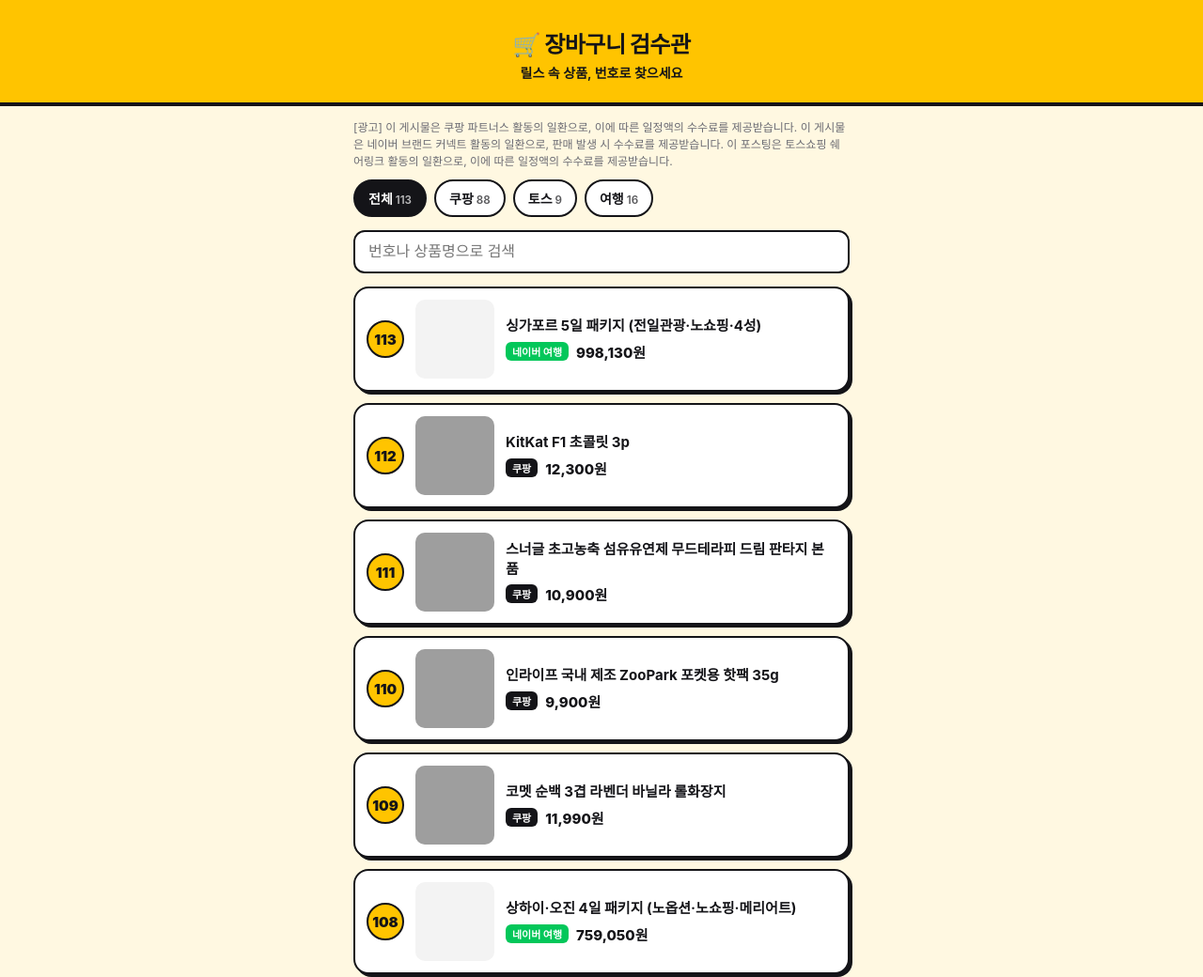
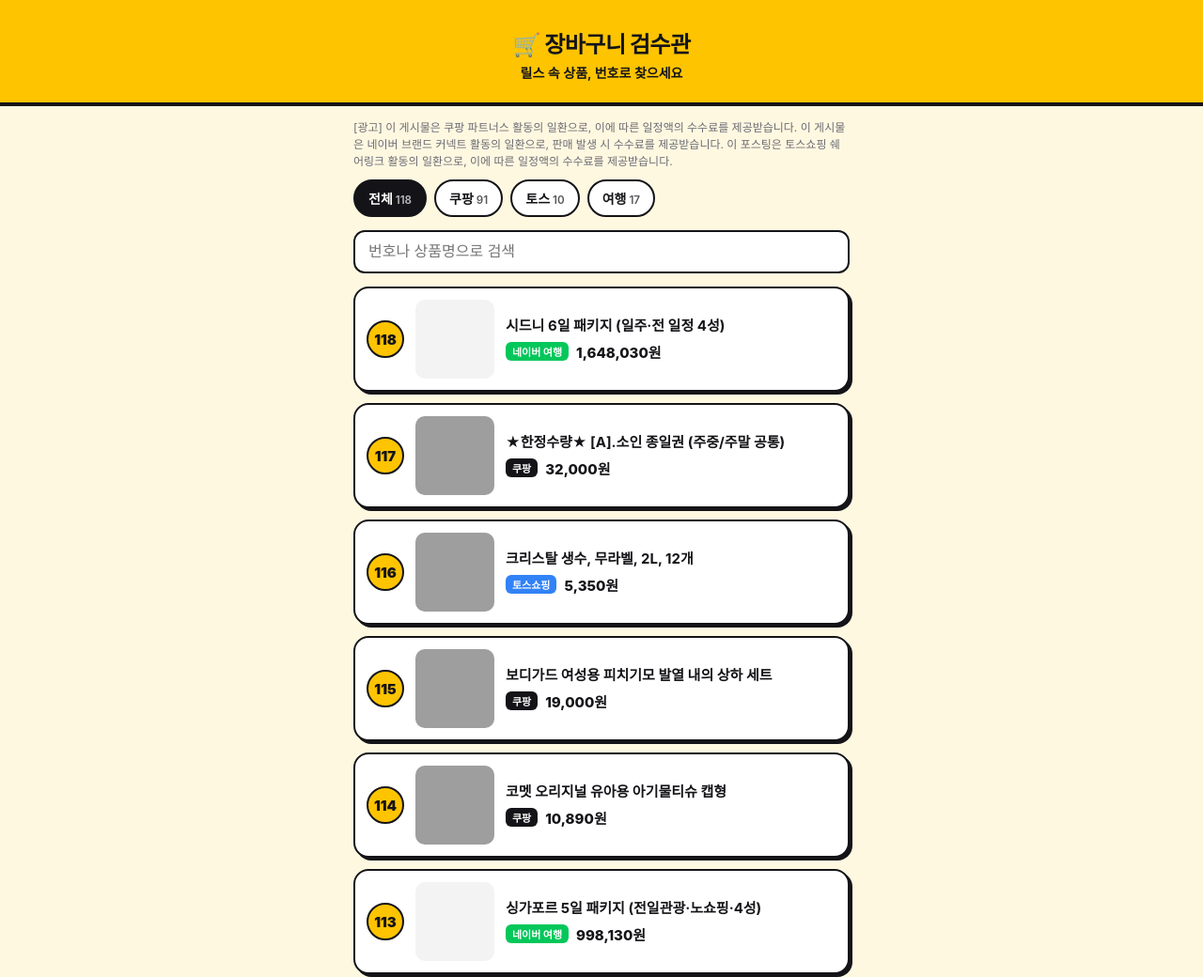
Before and after one commit to JJM-eng/cart, a plain HTML site: page index.html in a window 1280 px wide. Shown: the top 1040 px of the page at 94% size. Drawn offline with Linux system fonts and the light colour scheme; grey boxes are pictures that could not be loaded.

Commit message:
update 2026-11-15

```diff
--- a/index.html
+++ b/index.html
@@ -32,9 +32,14 @@ footer{text-align:center;font-size:12px;color:var(--mut);padding:0 16px 30px}
 </style></head><body>
 <header><h1>🛒 장바구니 검수관</h1><p>릴스 속 상품, 번호로 찾으세요</p></header>
 <p class="ad">[광고] 이 게시물은 쿠팡 파트너스 활동의 일환으로, 이에 따른 일정액의 수수료를 제공받습니다. 이 게시물은 네이버 브랜드 커넥트 활동의 일환으로, 판매 발생 시 수수료를 제공받습니다. 이 포스팅은 토스쇼핑 쉐어링크 활동의 일환으로, 이에 따른 일정액의 수수료를 제공받습니다.</p>
-<nav class="tabs"><button data-t="all" class="on">전체<small>113</small></button><button data-t="coupang" class="">쿠팡<small>88</small></button><button data-t="toss" class="">토스<small>9</small></button><button data-t="naver" class="">여행<small>16</small></button></nav>
+<nav class="tabs"><button data-t="all" class="on">전체<small>118</small></button><button data-t="coupang" class="">쿠팡<small>91</small></button><button data-t="toss" class="">토스<small>10</small></button><button data-t="naver" class="">여행<small>17</small></button></nav>
 <div class="search"><input id="q" type="search" placeholder="번호나 상품명으로 검색" inputmode="search"></div>
-<main><a class="card" href="https://naver.me/5g4gMaOs" target="_blank" rel="sponsored noopener" data-s="113 싱가포르 5일 패키지 (전일관광·노쇼핑·4성)" data-p="naver"><div class="no">113</div><div class="img"></div><div><div class="t">싱가포르 5일 패키지 (전일관광·노쇼핑·4성)</div><div class="m"><span class="tag naver">네이버 여행</span><span class="price">998,130원</span></div></div></a>
+<main><a class="card" href="https://naver.me/5Vxb5tQI" target="_blank" rel="sponsored noopener" data-s="118 시드니 6일 패키지 (일주·전 일정 4성)" data-p="naver"><div class="no">118</div><div class="img"></div><div><div class="t">시드니 6일 패키지 (일주·전 일정 4성)</div><div class="m"><span class="tag naver">네이버 여행</span><span class="price">1,648,030원</span></div></div></a>
+<a class="card" href="https://link.coupang.com/re/AFFTDP?lptag=AF2051905&amp;subid=cartchecker&amp;pageKey=10000011552656&amp;vendorItemId=70000320651326&amp;itemId=20002263203366&amp;traceid=V0-143-7d199d5c36ed33fc&amp;pt=0&amp;slot=6" target="_blank" rel="sponsored noopener" data-s="117 ★한정수량★ [a].소인 종일권 (주중/주말 공통)" data-p="coupang"><div class="no">117</div><img class="img" src="https://image5.coupangcdn.com/image/travel_reactor/travelSeller/common/A00221268/f24516fc-7a84-4a5a-a900-a16629b786a8.jpg" alt="" loading="lazy" referrerpolicy="no-referrer"><div><div class="t">★한정수량★ [A].소인 종일권 (주중/주말 공통)</div><div class="m"><span class="tag coupang">쿠팡</span><span class="price">32,000원</span></div></div></a>
+<a class="card" href="https://toss.shopping/_m/19uSY9jd" target="_blank" rel="sponsored noopener" data-s="116 크리스탈 생수, 무라벨, 2l, 12개" data-p="toss"><div class="no">116</div><img class="img" src="https://shopping.toss.im/live/temp/2026-04-16/39f0e5c6-d997-4dbd-98ae-e1e42dcf1181.jpeg" alt="" loading="lazy" referrerpolicy="no-referrer"><div><div class="t">크리스탈 생수, 무라벨, 2L, 12개</div><div class="m"><span class="tag toss">토스쇼핑</span><span class="price">5,350원</span></div></div></a>
+<a class="card" href="https://link.coupang.com/a/iHbme7Px6W" target="_blank" rel="sponsored noopener" data-s="115 보디가드 여성용 피치기모 발열 내의 상하 세트" data-p="coupang"><div class="no">115</div><img class="img" src="https://img2c.coupangcdn.com/image/retail/images/7197081477593-fdd66244-8eea-455c-9588-79d774cb0078.jpg" alt="" loading="lazy" referrerpolicy="no-referrer"><div><div class="t">보디가드 여성용 피치기모 발열 내의 상하 세트</div><div class="m"><span class="tag coupang">쿠팡</span><span class="price">19,000원</span></div></div></a>
+<a class="card" href="https://link.coupang.com/a/iHbmeCfb3s" target="_blank" rel="sponsored noopener" data-s="114 코멧 오리지널 유아용 아기물티슈 캡형" data-p="coupang"><div class="no">114</div><img class="img" src="https://image15.coupangcdn.com/image/retail/images/44344613265746-312dd5ae-8844-4536-80c8-4110a24dd8c8.jpg" alt="" loading="lazy" referrerpolicy="no-referrer"><div><div class="t">코멧 오리지널 유아용 아기물티슈 캡형</div><div class="m"><span class="tag coupang">쿠팡</span><span class="price">10,890원</span></div></div></a>
+<a class="card" href="https://naver.me/5g4gMaOs" target="_blank" rel="sponsored noopener" data-s="113 싱가포르 5일 패키지 (전일관광·노쇼핑·4성)" data-p="naver"><div class="no">113</div><div class="img"></div><div><div class="t">싱가포르 5일 패키지 (전일관광·노쇼핑·4성)</div><div class="m"><span class="tag naver">네이버 여행</span><span class="price">998,130원</span></div></div></a>
 <a class="card" href="https://link.coupang.com/a/iFwwxkWde8" target="_blank" rel="sponsored noopener" data-s="112 kitkat f1 초콜릿 3p" data-p="coupang"><div class="no">112</div><img class="img" src="https://img3a.coupangcdn.com/image/retail/images/43977781-93dc-41b3-ba16-050ecbec39eb14082933304488015757.png" alt="" loading="lazy" referrerpolicy="no-referrer"><div><div class="t">KitKat F1 초콜릿 3p</div><div class="m"><span class="tag coupang">쿠팡</span><span class="price">12,300원</span></div></div></a>
 <a class="card" href="https://link.coupang.com/a/iFwsbFWUI9" target="_blank" rel="sponsored noopener" data-s="111 스너글 초고농축 섬유유연제 무드테라피 드림 판타지 본품" data-p="coupang"><div class="no">111</div><img class="img" src="https://img4a.coupangcdn.com/image/retail/images/1849753148430356-aecdb519-eb93-4fb9-94da-4ed56d9f0925.jpg" alt="" loading="lazy" referrerpolicy="no-referrer"><div><div class="t">스너글 초고농축 섬유유연제 무드테라피 드림 판타지 본품</div><div class="m"><span class="tag coupang">쿠팡</span><span class="price">10,900원</span></div></div></a>
 <a class="card" href="https://link.coupang.com/a/iFwsa5SHOC" target="_blank" rel="sponsored noopener" data-s="110 인라이프 국내 제조 zoopark 포켓용 핫팩 35g" data-p="coupang"><div class="no">110</div><img class="img" src="https://img3a.coupangcdn.com/image/retail/images/2025/12/02/17/0/3374e6ee-6449-4d07-b484-10a2a78527bc.jpg" alt="" loading="lazy" referrerpolicy="no-referrer"><div><div class="t">인라이프 국내 제조 ZooPark 포켓용 핫팩 35g</div><div class="m"><span class="tag coupang">쿠팡</span><span class="price">9,900원</span></div></div></a>
@@ -147,7 +152,7 @@ footer{text-align:center;font-size:12px;color:var(--mut);padding:0 16px 30px}
 <a class="card" href="https://link.coupang.com/a/h9Ur4WYMKa" target="_blank" rel="sponsored noopener" data-s="3 곰곰 맥반석 구운란" data-p="coupang"><div class="no">3</div><img class="img" src="https://image8.coupangcdn.com/image/retail/images/1742566438571959-53a5ab6a-b98d-4301-94ed-7b5c6d1d3b8c.jpg" alt="" loading="lazy" referrerpolicy="no-referrer"><div><div class="t">곰곰 맥반석 구운란</div><div class="m"><span class="tag coupang">쿠팡</span><span class="price">9,800원</span></div></div></a>
 <a class="card" href="https://link.coupang.com/a/h8Lr52fsl2" target="_blank" rel="sponsored noopener" data-s="2 스프라이트 제로 사이다 with tea" data-p="coupang"><div class="no">2</div><img class="img" src="https://image7.coupangcdn.com/image/retail/images/2026/05/19/18/1/b5de012e-d332-49ab-9be4-5e6b00896427.jpg" alt="" loading="lazy" referrerpolicy="no-referrer"><div><div class="t">스프라이트 제로 사이다 with TEA</div><div class="m"><span class="tag coupang">쿠팡</span><span class="price">15,050원</span></div></div></a>
 <a class="card" href="https://link.coupang.com/a/h8LpepRVCK" target="_blank" rel="sponsored noopener" data-s="1 하이플러스 스마트 하이패스 자동 충전카드" data-p="coupang"><div class="no">1</div><img class="img" src="https://img2a.coupangcdn.com/image/retail/images/2025/07/16/15/6/6b5fcafc-69ea-4111-8aa2-7f84234a2d64.jpg" alt="" loading="lazy" referrerpolicy="no-referrer"><div><div class="t">하이플러스 스마트 하이패스 자동 충전카드</div><div class="m"><span class="tag coupang">쿠팡</span><span class="price">6,000원</span></div></div></a></main>
-<footer>※ 가격·할인은 영상 제작 시점 기준이며 바뀔 수 있어요.<br>업데이트 2026-11-14</footer>
+<footer>※ 가격·할인은 영상 제작 시점 기준이며 바뀔 수 있어요.<br>업데이트 2026-11-15</footer>
 <script>
 const q=document.getElementById('q');let tab='all';
 function apply(){const v=(q.value||'').trim().toLowerCase();
```
